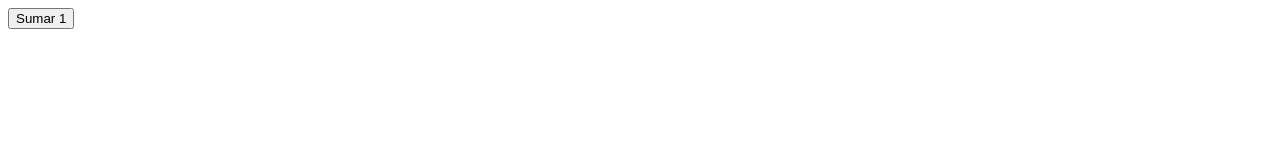
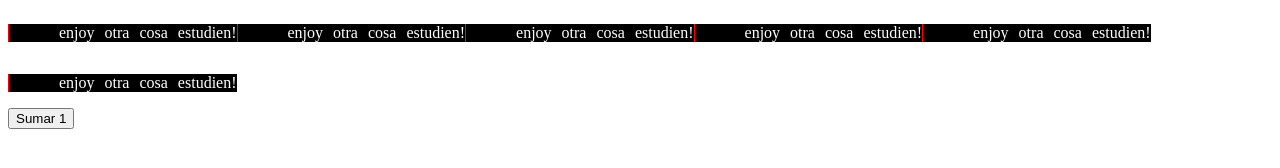
Before and after one commit to rurickdev/KodemiaSession15JS, a plain HTML site: page index.html in a window 1280 px wide. Drawn offline with Linux system fonts and the light colour scheme.

Commit message:
Uncomment code

```diff
--- a/index.html
+++ b/index.html
@@ -11,9 +11,9 @@
 
 <body>
 
-  <!-- Exercise 1
-    <div id="container"></div>
-  -->
+  <!-- Exercise 1 -->
+  <div id="container"></div>
+
 
   <!-- Exercise 2 -->
   <div id="button-container">
--- a/js/main.js
+++ b/js/main.js
@@ -1,136 +1,136 @@
-// // * ------ Exercise 1 ------ * //
-// var nodes = [
-//   {
-//     'tag': 'ul',
-//     'children': [
-//       {
-//         'tag': 'li',
-//         'text': 'enjoy'
-//       },
-//       {
-//         'tag': 'li',
-//         'text': 'otra'
-//       }, {
-//         'tag': 'li',
-//         'text': 'cosa'
-//       }, {
-//         'tag': 'li',
-//         'text': 'estudien!'
-//       }
-//     ]
-//   },
-//   {
-//     'tag': 'ul',
-//     'children': [
-//       {
-//         'tag': 'li',
-//         'text': 'enjoy'
-//       },
-//       {
-//         'tag': 'li',
-//         'text': 'otra'
-//       }, {
-//         'tag': 'li',
-//         'text': 'cosa'
-//       }, {
-//         'tag': 'li',
-//         'text': 'estudien!'
-//       }
-//     ]
-//   },
-//   {
-//     'tag': 'ul',
-//     'children': [
-//       {
-//         'tag': 'li',
-//         'text': 'enjoy'
-//       },
-//       {
-//         'tag': 'li',
-//         'text': 'otra'
-//       }, {
-//         'tag': 'li',
-//         'text': 'cosa'
-//       }, {
-//         'tag': 'li',
-//         'text': 'estudien!'
-//       }
-//     ]
-//   },
-//   {
-//     'tag': 'ul',
-//     'children': [
-//       {
-//         'tag': 'li',
-//         'text': 'enjoy'
-//       },
-//       {
-//         'tag': 'li',
-//         'text': 'otra'
-//       }, {
-//         'tag': 'li',
-//         'text': 'cosa'
-//       }, {
-//         'tag': 'li',
-//         'text': 'estudien!'
-//       }
-//     ]
-//   },
-//   {
-//     'tag': 'ul',
-//     'children': [
-//       {
-//         'tag': 'li',
-//         'text': 'enjoy'
-//       },
-//       {
-//         'tag': 'li',
-//         'text': 'otra'
-//       }, {
-//         'tag': 'li',
-//         'text': 'cosa'
-//       }, {
-//         'tag': 'li',
-//         'text': 'estudien!'
-//       }
-//     ]
-//   },
-//   {
-//     'tag': 'ul',
-//     'children': [
-//       {
-//         'tag': 'li',
-//         'text': 'enjoy'
-//       },
-//       {
-//         'tag': 'li',
-//         'text': 'otra'
-//       }, {
-//         'tag': 'li',
-//         'text': 'cosa'
-//       }, {
-//         'tag': 'li',
-//         'text': 'estudien!'
-//       }
-//     ]
-//   },
-// ]
-// const buildNodes = (nodes, parent) => {
-//   nodes.forEach(({ tag, children }) => {
-//     let nodeParent = document.createElement(tag)
-//     children.forEach(({ tag, text }) => {
-//       let node = document.createElement(tag)
-//       let nodeText = document.createTextNode(text)
-//       node.appendChild(nodeText)
-//       nodeParent.appendChild(node)
-//     })
-//     nodeParent.classList.add('styled-list')
-//     parent.appendChild(nodeParent)
-//   })
-// }
+// * ------ Exercise 1 ------ * //
+var nodes = [
+  {
+    'tag': 'ul',
+    'children': [
+      {
+        'tag': 'li',
+        'text': 'enjoy'
+      },
+      {
+        'tag': 'li',
+        'text': 'otra'
+      }, {
+        'tag': 'li',
+        'text': 'cosa'
+      }, {
+        'tag': 'li',
+        'text': 'estudien!'
+      }
+    ]
+  },
+  {
+    'tag': 'ul',
+    'children': [
+      {
+        'tag': 'li',
+        'text': 'enjoy'
+      },
+      {
+        'tag': 'li',
+        'text': 'otra'
+      }, {
+        'tag': 'li',
+        'text': 'cosa'
+      }, {
+        'tag': 'li',
+        'text': 'estudien!'
+      }
+    ]
+  },
+  {
+    'tag': 'ul',
+    'children': [
+      {
+        'tag': 'li',
+        'text': 'enjoy'
+      },
+      {
+        'tag': 'li',
+        'text': 'otra'
+      }, {
+        'tag': 'li',
+        'text': 'cosa'
+      }, {
+        'tag': 'li',
+        'text': 'estudien!'
+      }
+    ]
+  },
+  {
+    'tag': 'ul',
+    'children': [
+      {
+        'tag': 'li',
+        'text': 'enjoy'
+      },
+      {
+        'tag': 'li',
+        'text': 'otra'
+      }, {
+        'tag': 'li',
+        'text': 'cosa'
+      }, {
+        'tag': 'li',
+        'text': 'estudien!'
+      }
+    ]
+  },
+  {
+    'tag': 'ul',
+    'children': [
+      {
+        'tag': 'li',
+        'text': 'enjoy'
+      },
+      {
+        'tag': 'li',
+        'text': 'otra'
+      }, {
+        'tag': 'li',
+        'text': 'cosa'
+      }, {
+        'tag': 'li',
+        'text': 'estudien!'
+      }
+    ]
+  },
+  {
+    'tag': 'ul',
+    'children': [
+      {
+        'tag': 'li',
+        'text': 'enjoy'
+      },
+      {
+        'tag': 'li',
+        'text': 'otra'
+      }, {
+        'tag': 'li',
+        'text': 'cosa'
+      }, {
+        'tag': 'li',
+        'text': 'estudien!'
+      }
+    ]
+  },
+]
+const buildNodes = (nodes, parent) => {
+  nodes.forEach(({ tag, children }) => {
+    let nodeParent = document.createElement(tag)
+    children.forEach(({ tag, text }) => {
+      let node = document.createElement(tag)
+      let nodeText = document.createTextNode(text)
+      node.appendChild(nodeText)
+      nodeParent.appendChild(node)
+    })
+    nodeParent.classList.add('styled-list')
+    parent.appendChild(nodeParent)
+  })
+}
 
-// const parent = document.getElementById('container')
-// buildNodes(nodes, parent)
+const parent = document.getElementById('container')
+buildNodes(nodes, parent)
 
 // * ------ Exercise 2 ------ * //
 
```
